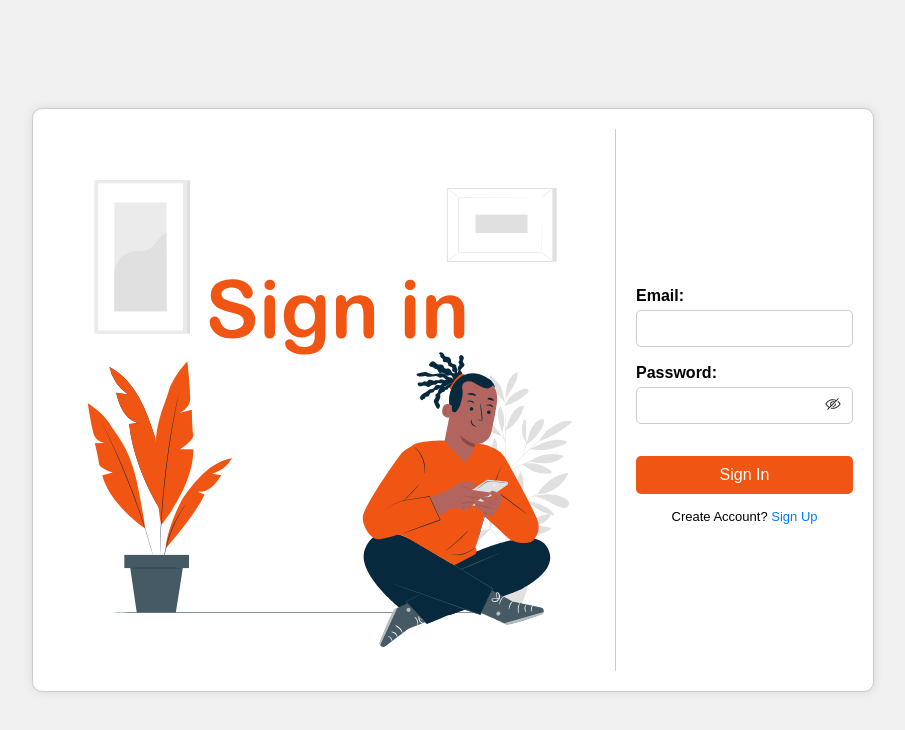
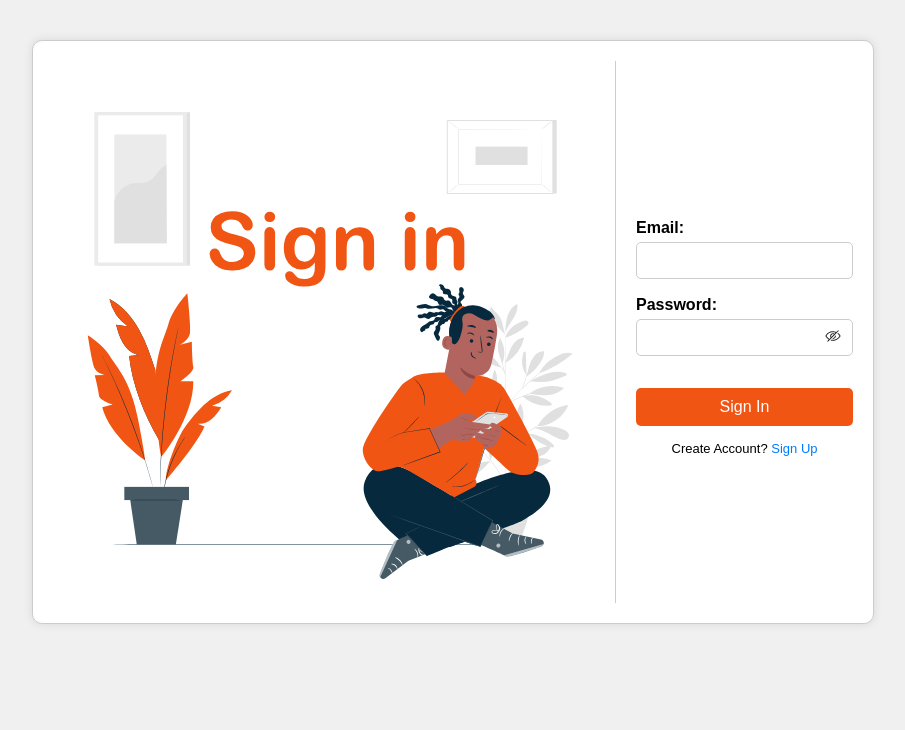
Before and after one commit to Sajjad-Hussain220/Online_Store, a plain HTML site: page User/Login.html in a window 1280 px wide. Shown: the whole page, without its empty margins (187-1092 px from the left). Drawn offline with Linux system fonts and the light colour scheme.

Commit message:
2ndCommit

```diff
--- a/User/Login.css
+++ b/User/Login.css
@@ -1,12 +1,14 @@
 body,
 html {
-    height: 100%;
+    height: auto;
     margin: 0;
     display: flex;
     align-items: center;
     justify-content: center;
     background-color: #f0f0f0;
     font-family: Arial, sans-serif;
+    padding: 20px 0;
+    box-sizing: border-box;
     outline: none;
 }
 
@@ -26,7 +28,6 @@ input:focus {
     border-radius: 10px;
     max-width: 100%;
     width: 90%;
-    margin: 20px;
 }
 
 .image-container {
@@ -200,7 +201,6 @@ input:focus {
         margin: 20px 0;
         align-self: stretch;
     }
-
     .image-container img {
         transform: translateY(100%);
     }
--- a/User/Register.css
+++ b/User/Register.css
@@ -1,12 +1,14 @@
 body,
 html {
-    height: 100%;
+    height: auto;
     margin: 0;
     display: flex;
     align-items: center;
     justify-content: center;
     background-color: #f0f0f0;
     font-family: Arial, sans-serif;
+    padding: 20px 0;
+    box-sizing: border-box;
     outline: none;
 }
 
@@ -26,7 +28,6 @@ input:focus {
     border-radius: 10px;
     max-width: 100%;
     width: 90%;
-    margin: 20px;
 }
 
 .image-container {
@@ -200,7 +201,6 @@ input:focus {
         margin: 20px 0;
         align-self: stretch;
     }
-
     .image-container img {
         transform: translateY(100%);
     }
```
